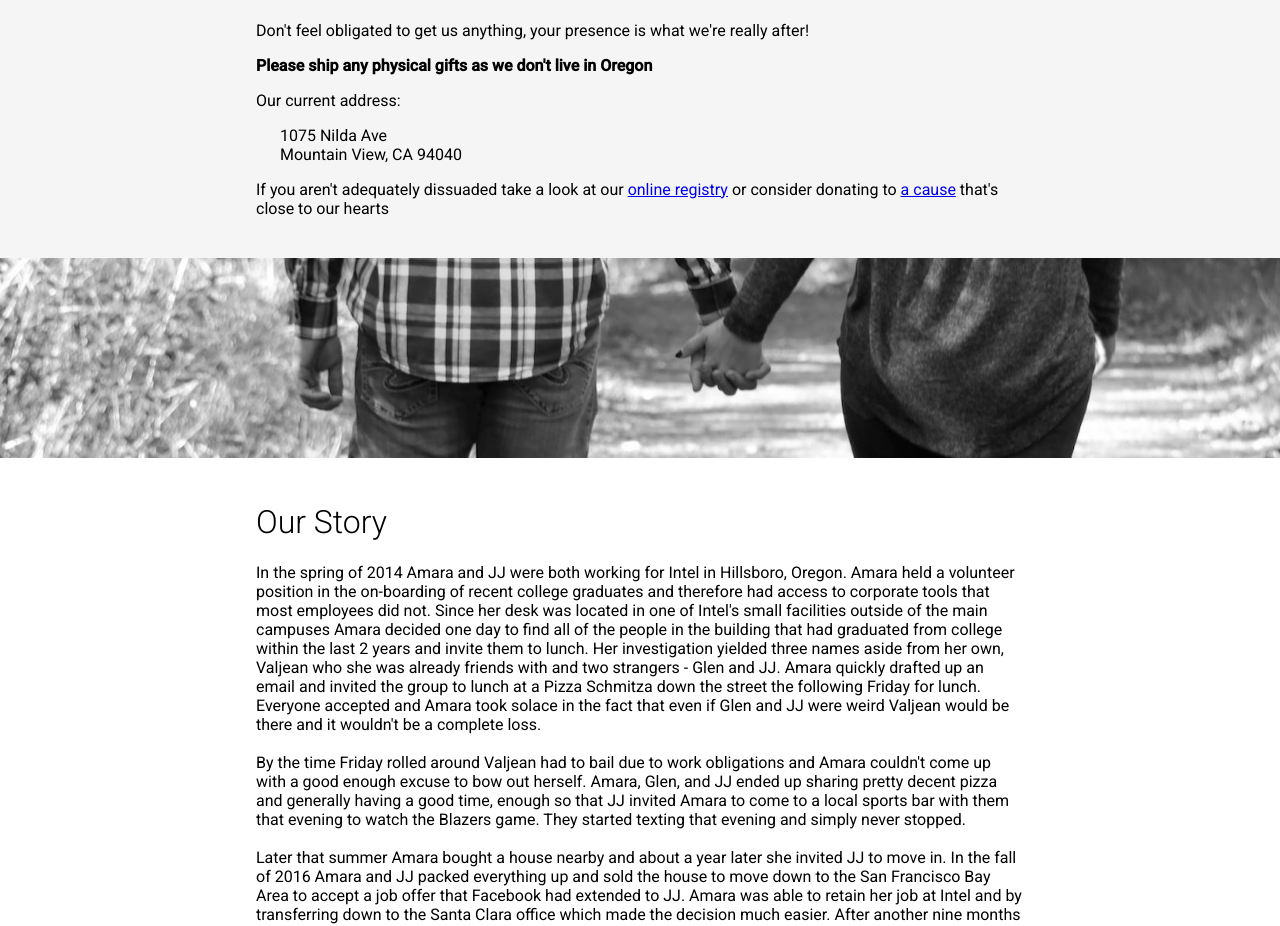
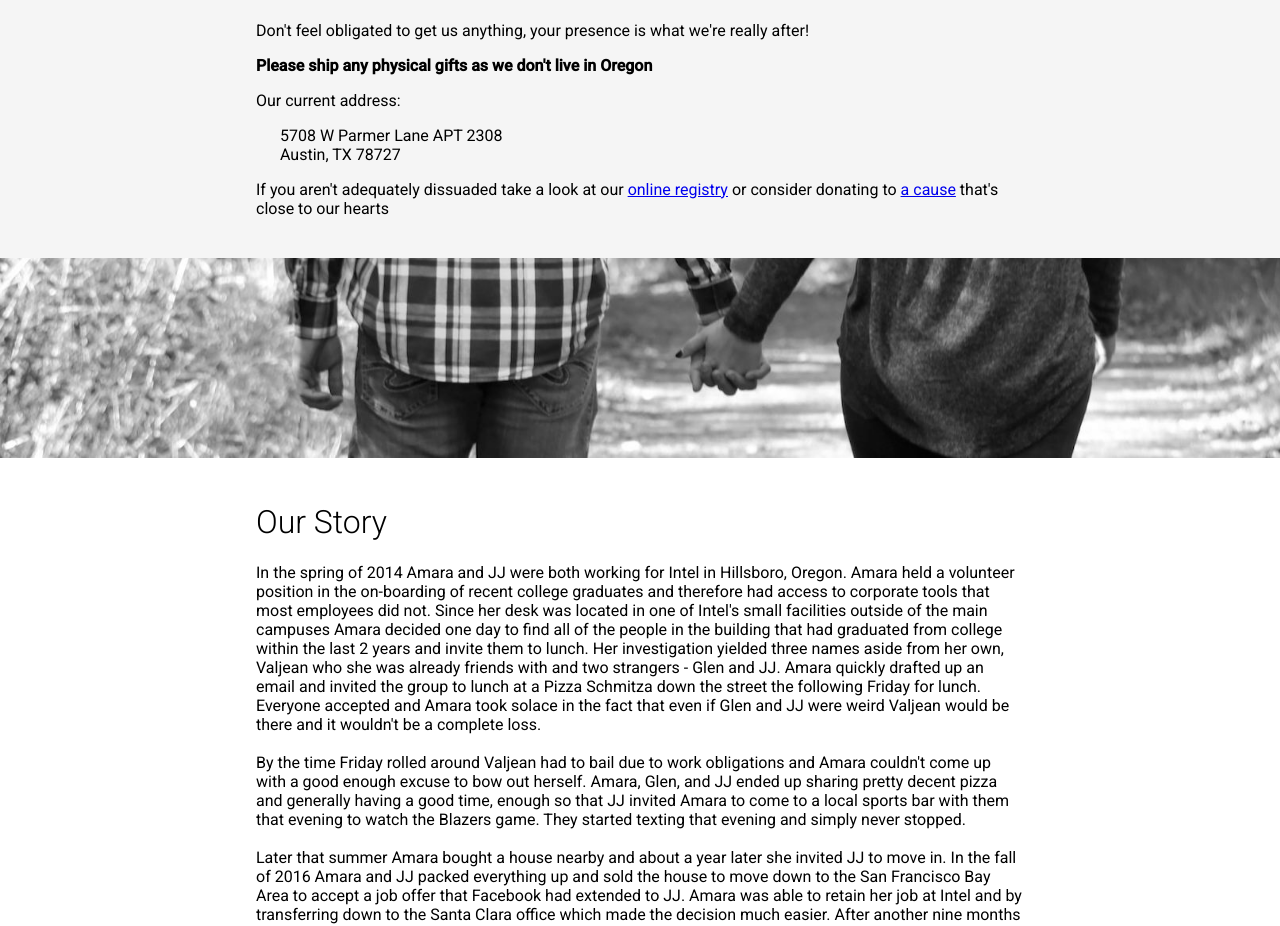
Before and after one commit to thetwoj/wedding-frontend, a React (Create React App) app: page / in a window 1280 px wide. Shown: the part 1226-2152 px from the top of the page. Built offline with nearby package versions, Linux system fonts and the light colour scheme.

Commit message:
Updating address

```diff
--- a/src/public/home/Home.react.js
+++ b/src/public/home/Home.react.js
@@ -20,8 +20,8 @@ class Home extends Component {
       <p><strong>Please ship any physical gifts as we don't live in Oregon</strong></p>
       <p>Our current address:</p>
       <p className="indented-text">
-        1075 Nilda Ave<br/>
-        Mountain View, CA 94040
+        5708 W Parmer Lane APT 2308<br/>
+        Austin, TX 78727
       </p>
       <p>If you aren't adequately dissuaded take a look at our <a href="https://www.zola.com/registry/akandjj">online
         registry</a> or consider donating to <a href="http://www.ninelivesfoundation.org/">a cause</a> that's
```
